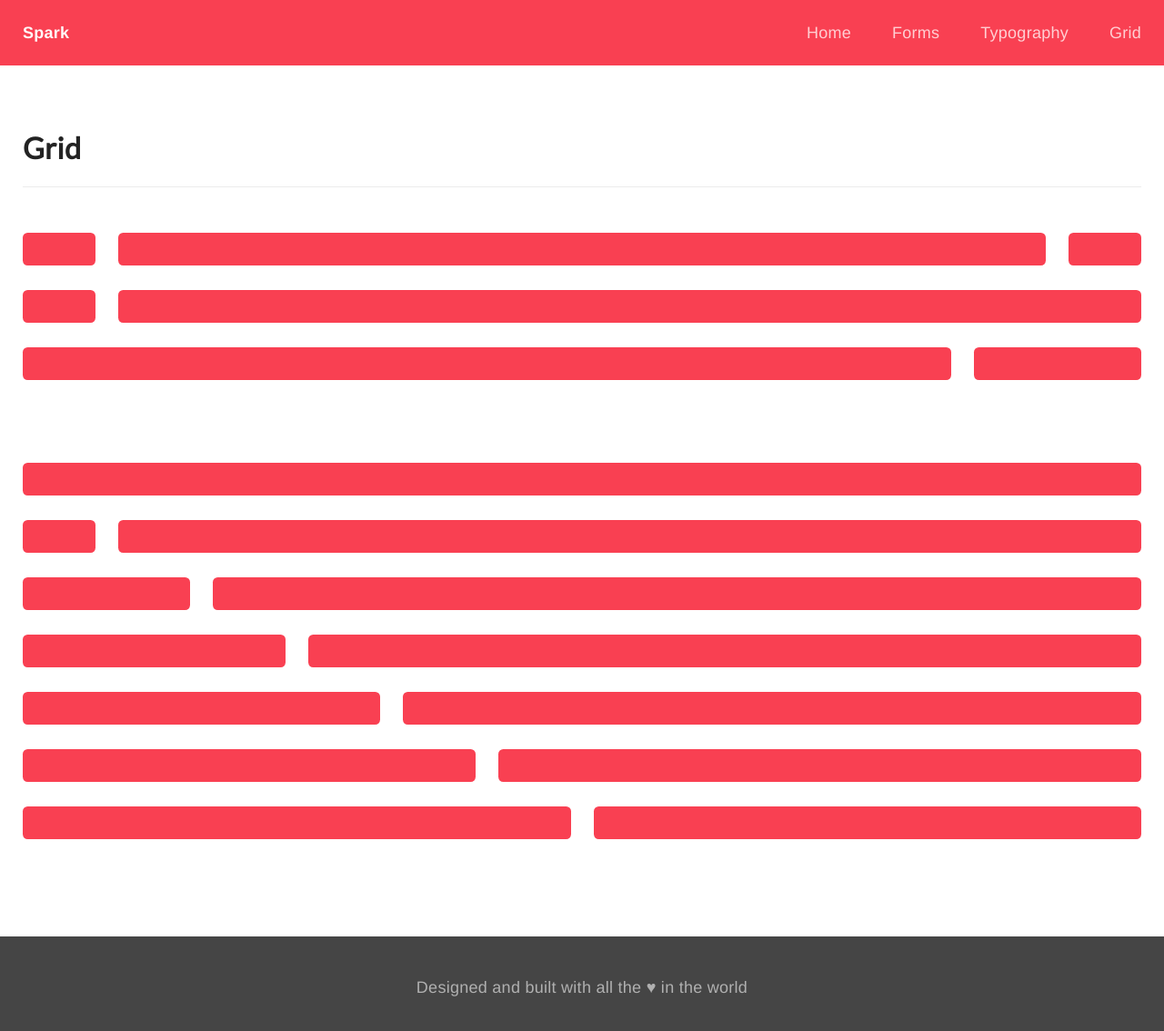
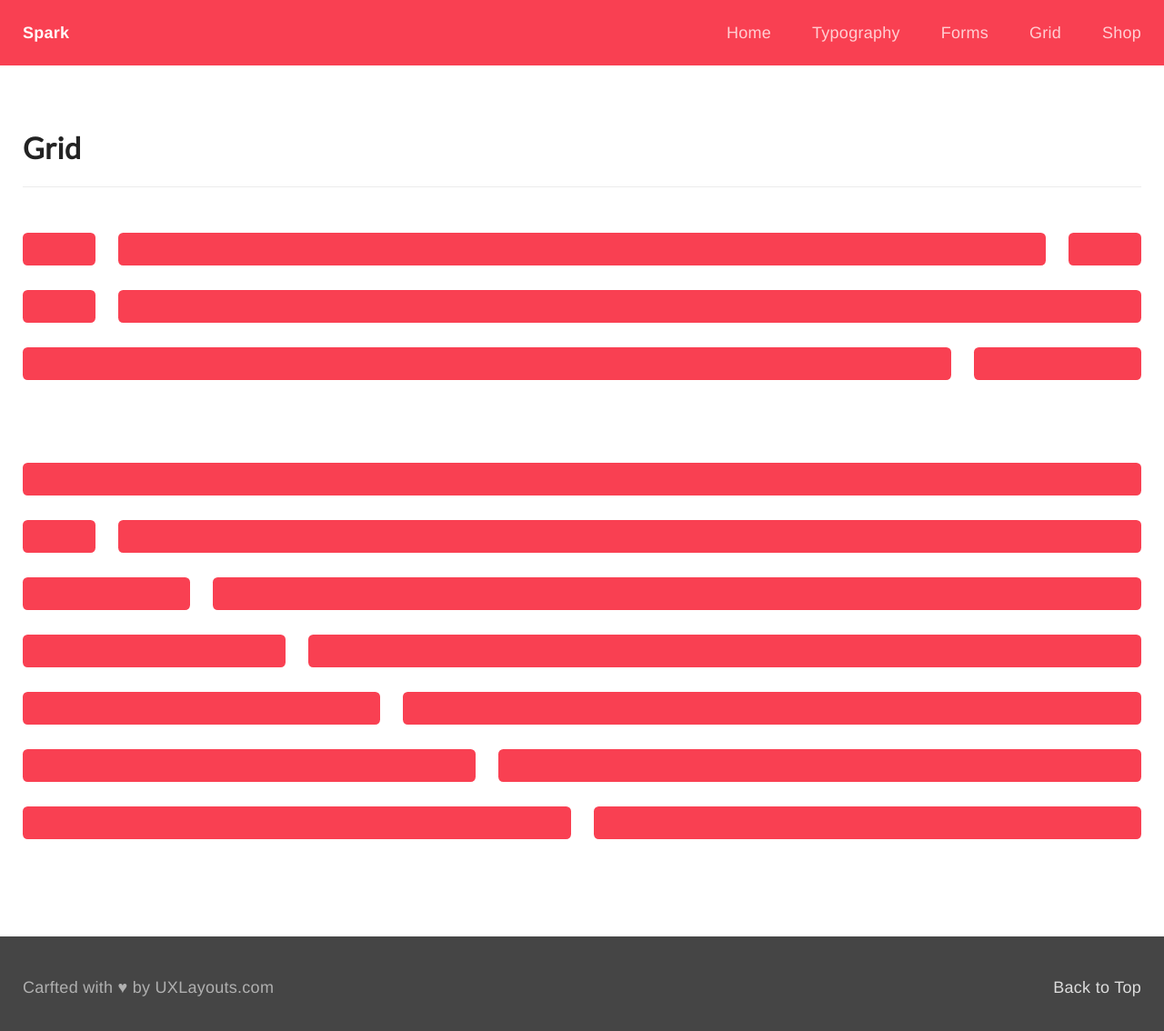
Before and after one commit to alteredstudio/spark-framework, a website: page src/grid.html in a window 1280 px wide. Shown: the whole page at 91% size. Drawn offline with nearby package versions, Linux system fonts and the light colour scheme; files that its build step writes are made by us from their sources.

Commit message:
Updated Nav

```diff
--- a/src/assets/css/scss/_helpers.scss
+++ b/src/assets/css/scss/_helpers.scss
@@ -101,11 +101,6 @@ section.block{
   a, .link {
     color: $gray-0;
     border-bottom: 2px solid $gray-0;
-    &:active,
-    &:hover {
-      color: $gray-0;
-      border-bottom: 2px solid $gray-0;
-    }
   }
   #menu-trigger .inner span, .overlay-close .inner span{
     background: $gray-0;
--- a/src/grid.html
+++ b/src/grid.html
@@ -33,9 +33,10 @@
 
         <ul class="desktop-up">
           <li><a href="index.html">Home</a></li>
+          <li><a href="typography.html">Typography</a></li>
           <li><a href="forms.html">Forms</a></li>
-          <li><a href="typography.html">Typography</a></li>
           <li><a href="grid.html">Grid</a></li>
+          <li><a href="shop.html">Shop</a></li>
         </ul>
 
         <div id="menu-trigger" class="tablet-down" data-overlay="overlay-menu">
@@ -107,19 +108,31 @@
   </section>
 
   <footer class="footer">
-    <div class="text-center">Designed and built with all the &#9829; in the world</div>
+
+  <div class="container">
+    <div class="row align-middle">
+      <div class="col-xs-7">
+        Carfted with &#9829; by UXLayouts.com
+      </div>
+      <div class="col-xs-5">
+        <a href="#" class="right unstyled">Back to Top</a>
+      </div>
+    </div>
+  </div>
+
   </footer>
 
 
   <div class="overlay-menu invert">
     <div class="inner">
 
-        <ul class="list-unstyled text-center font-light">
-          <li><a href="index.html">Home</a></li>
-          <li><a href="forms.html">Forms</a></li>
-          <li><a href="typography.html">Typography</a></li>
-          <li><a href="grid.html">Grid</a></li>
-        </ul>
+      <ul class="list-unstyled text-center font-light">
+        <li><a href="index.html">Home</a></li>
+        <li><a href="typography.html">Typography</a></li>
+        <li><a href="forms.html">Forms</a></li>
+        <li><a href="grid.html">Grid</a></li>
+        <li><a href="shop.html">Shop</a></li>
+      </ul>
 
     </div>
   </div>
```
Also changed, not shown: src/forms.html (+19 -7 lines), src/index.html (+8 -7 lines), src/shop.html (+19 -7 lines), src/typography.html (+16 -3 lines), dist/assets/css/styles.min.css, dist/forms.html, dist/grid.html, dist/index.html, dist/shop.html, dist/typography.html, src/assets/css/styles.min.css.
